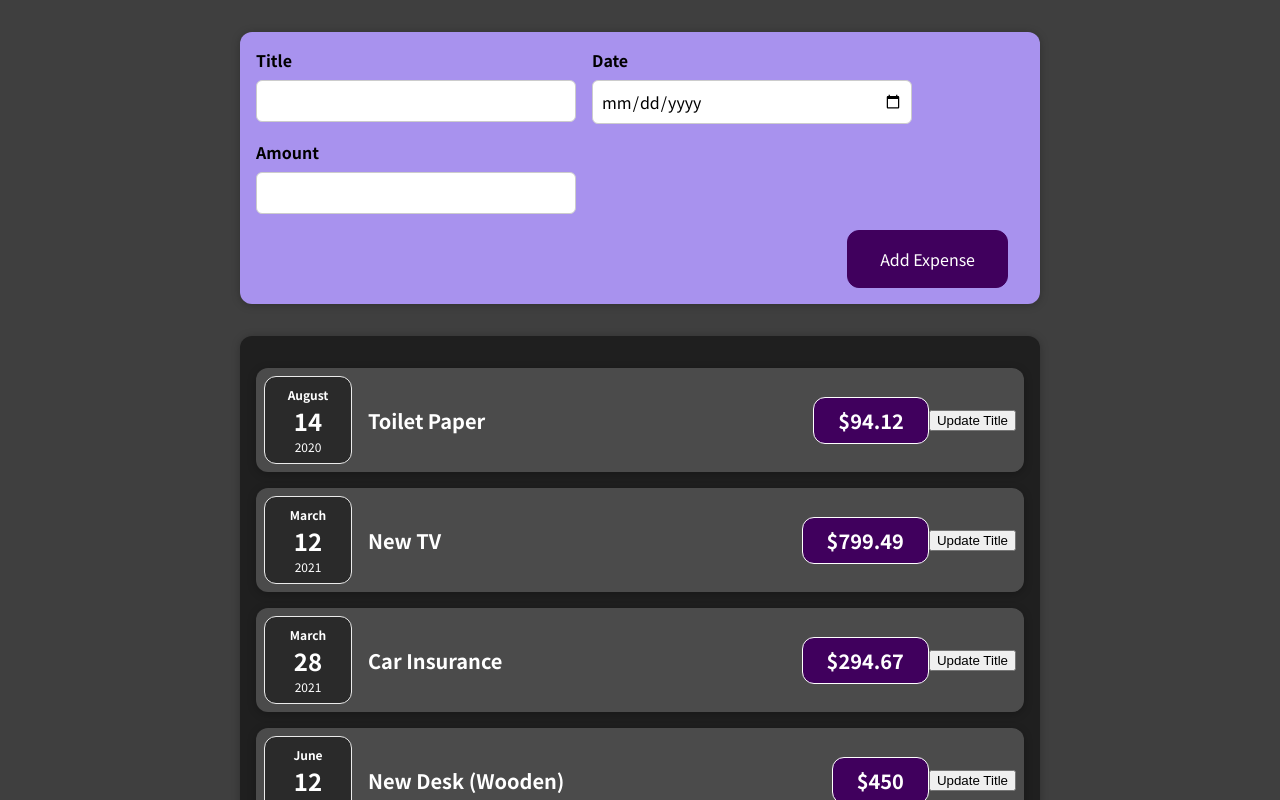
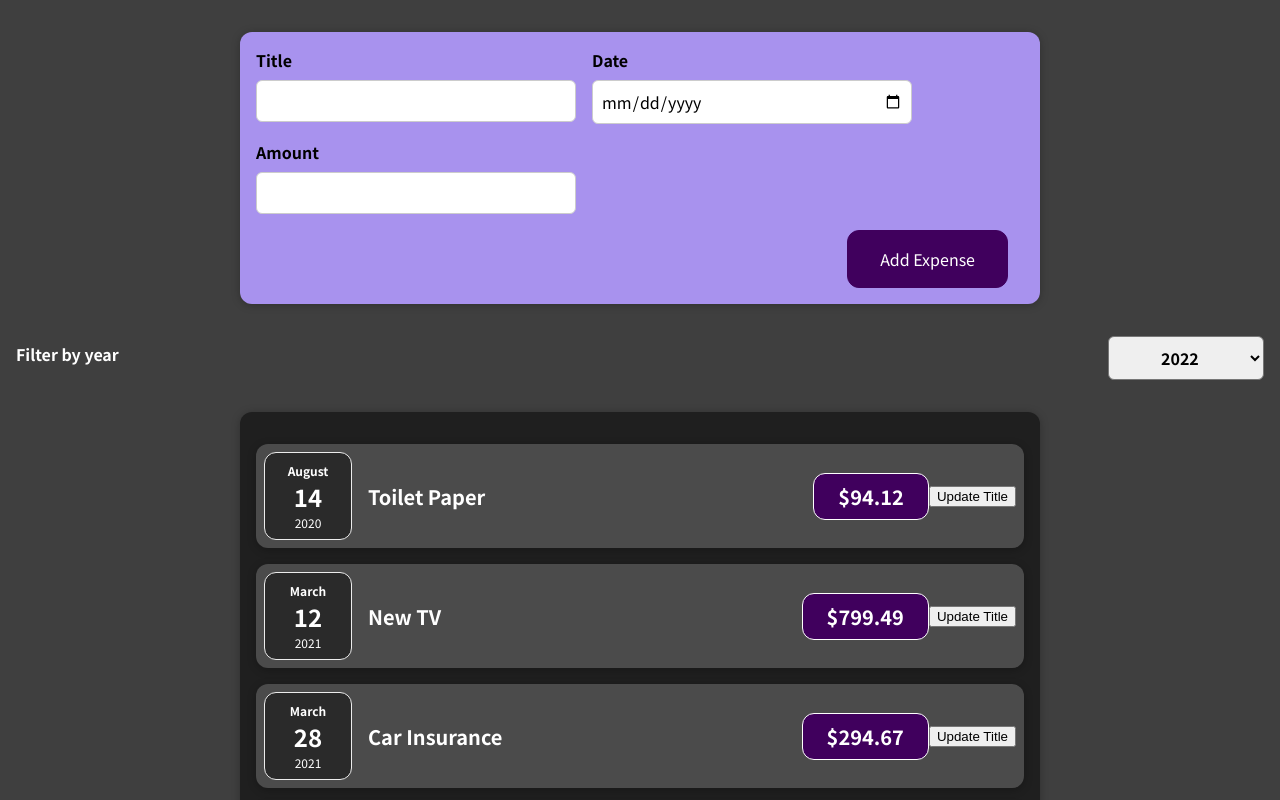
Before and after one commit to ozmago/Expense-Tracker, a React (Create React App) app: page / in a window 1280 px wide. Shown: the top 800 px of the page. Built offline with nearby package versions, Linux system fonts and the light colour scheme.

Commit message:
Added event listener to ExpensesFilter

```diff
--- a/src/App.js
+++ b/src/App.js
@@ -1,6 +1,6 @@
 import Expenses from "./components/Expenses/Expenses";
 import NewExpense from "./components/NewExpense/NewExpense";
-
+import ExpensesFilter from "./components/ExpensesFilter/ExpensesFilter";
 const expenses = [
   {
     id: "e1",
@@ -23,10 +23,15 @@
   },
 ];
 
+const addExpenseHandler = (expense) => {
+  console.log(expense);
+};
+
 function App() {
   return (
     <div>
-      <NewExpense />
+      <NewExpense onAddExpense={addExpenseHandler} />
+      <ExpensesFilter />
       <Expenses items={expenses} />
     </div>
   );
--- /dev/null
+++ b/src/components/ExpensesFilter/ExpensesFilter.css
@@ -0,0 +1,24 @@
+.expenses-filter {
+  color: white;
+  padding: 0 1rem;
+}
+
+.expenses-filter__control {
+  display: flex;
+  width: 100%;
+  align-items: center;
+  justify-content: space-between;
+  margin: 1rem 0;
+}
+
+.expenses-filter label {
+  font-weight: bold;
+  margin-bottom: 0.5rem;
+}
+
+.expenses-filter select {
+  font: inherit;
+  padding: 0.5rem 3rem;
+  font-weight: bold;
+  border-radius: 6px;
+}
--- /dev/null
+++ b/src/components/ExpensesFilter/ExpensesFilter.js
@@ -0,0 +1,30 @@
+import { useState } from "react";
+
+import "./ExpensesFilter.css";
+
+const ExpensesFilter = (props) => {
+  //Define State
+  const [selectedYear, setSelectedYear] = useState("");
+
+  //Define event handler
+  const yearSelectHandler = (event) => {
+    //Define state update function
+    setSelectedYear(event.target.value);
+  };
+
+  return (
+    <div className="expenses-filter">
+      <div className="expenses-filter__control">
+        <label>Filter by year</label>
+        <select onChange={yearSelectHandler}>
+          <option value="2022">2022</option>
+          <option value="2021">2021</option>
+          <option value="2020">2020</option>
+          <option value="2019">2019</option>
+        </select>
+      </div>
+    </div>
+  );
+};
+
+export default ExpensesFilter;
--- a/src/components/NewExpense/ExpenseForm.js
+++ b/src/components/NewExpense/ExpenseForm.js
@@ -1,7 +1,7 @@
 import { useState } from "react";
 import "./ExpenseForm.css";
 
-const ExpenseForm = () => {
+const ExpenseForm = (props) => {
   const [enteredTitle, setEnteredTitle] = useState("");
   const [enteredDate, setEnteredDate] = useState("");
   const [enteredAmount, setEnteredAmount] = useState("");
@@ -21,13 +21,15 @@
   const submitHandler = (event) => {
     event.preventDefault();
 
+    // this is the object that can be passed up to parent components
+
     const expenseData = {
       title: enteredTitle,
       amount: enteredAmount,
       date: new Date(enteredDate),
     };
 
-    console.log(expenseData);
+    props.onSaveExpenseData(expenseData);
     setEnteredTitle("");
     setEnteredDate("");
     setEnteredAmount("");
--- a/src/components/NewExpense/NewExpense.js
+++ b/src/components/NewExpense/NewExpense.js
@@ -1,10 +1,18 @@
 import "./NewExpense.css";
 import ExpenseForm from "./ExpenseForm";
 
-const NewExpense = () => {
+const NewExpense = (props) => {
+  const SaveExpenseDataHandler = (enteredExpenseData) => {
+    const expenseData = {
+      ...enteredExpenseData,
+      id: Math.random().toString(),
+    };
+    props.onAddExpense(expenseData);
+  };
+
   return (
     <div className="new-expense">
-      <ExpenseForm />
+      <ExpenseForm onSaveExpenseData={SaveExpenseDataHandler} />
     </div>
   );
 };
```
Also changed, not shown: 1 other file (tests, documents, lock files or other folders).
